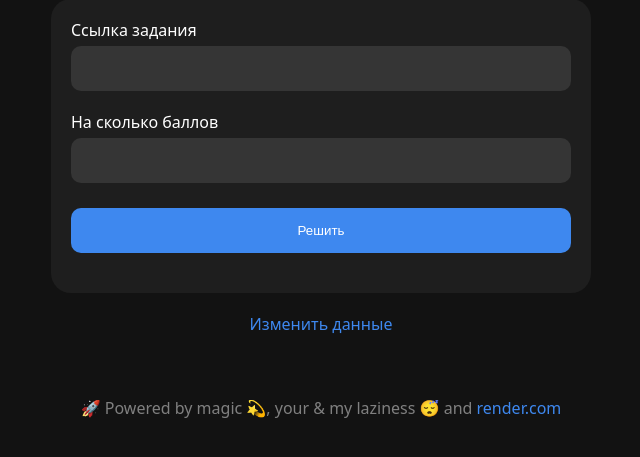
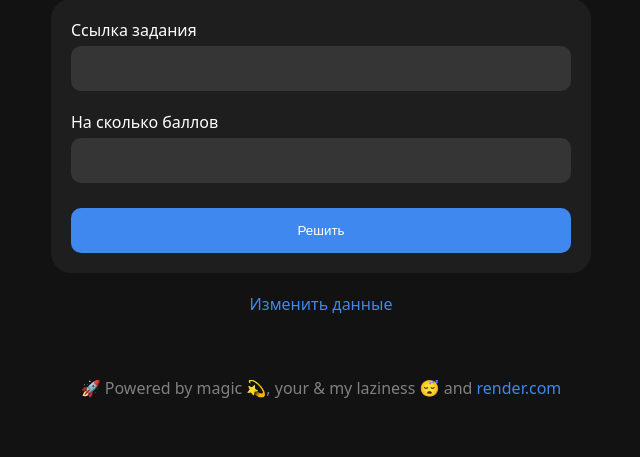
Before and after one commit to TheNotEasy/SkysmartMaker, a Flask app: page / in a window 1280 px wide. Shown: the part 95-552 px from the top of the page, without its empty margins (319-959 px from the left). Run offline with Flask 3, Linux system fonts and the light colour scheme; the visitor is signed in with stand-in values (Sample User, id 1).

Commit message:
A few little design changes

```diff
--- a/static/form.css
+++ b/static/form.css
@@ -10,8 +10,6 @@
     background-color: rgba(255, 255, 255, 0.05);
     padding: 20px;
     border-radius: 20px;
-
-    margin-bottom: 20px;
 }
 
 .form > input {
@@ -37,6 +35,8 @@
     cursor: pointer;
 
     transition-duration: 0.3s;
+
+    margin-bottom: 0;
 }
 
 .form input[type=submit]:hover {
--- a/templates/index.html
+++ b/templates/index.html
@@ -12,7 +12,7 @@
             <input type="submit" value="Решить" id="submit">
             <p id="state" style="display: none"></p>
         </form>
-        <a href="/setauth">Изменить данные</a>
+        <a href="/setauth" style="margin-top: 20px">Изменить данные</a>
     </div>
     <script>
         const errors = {
```
